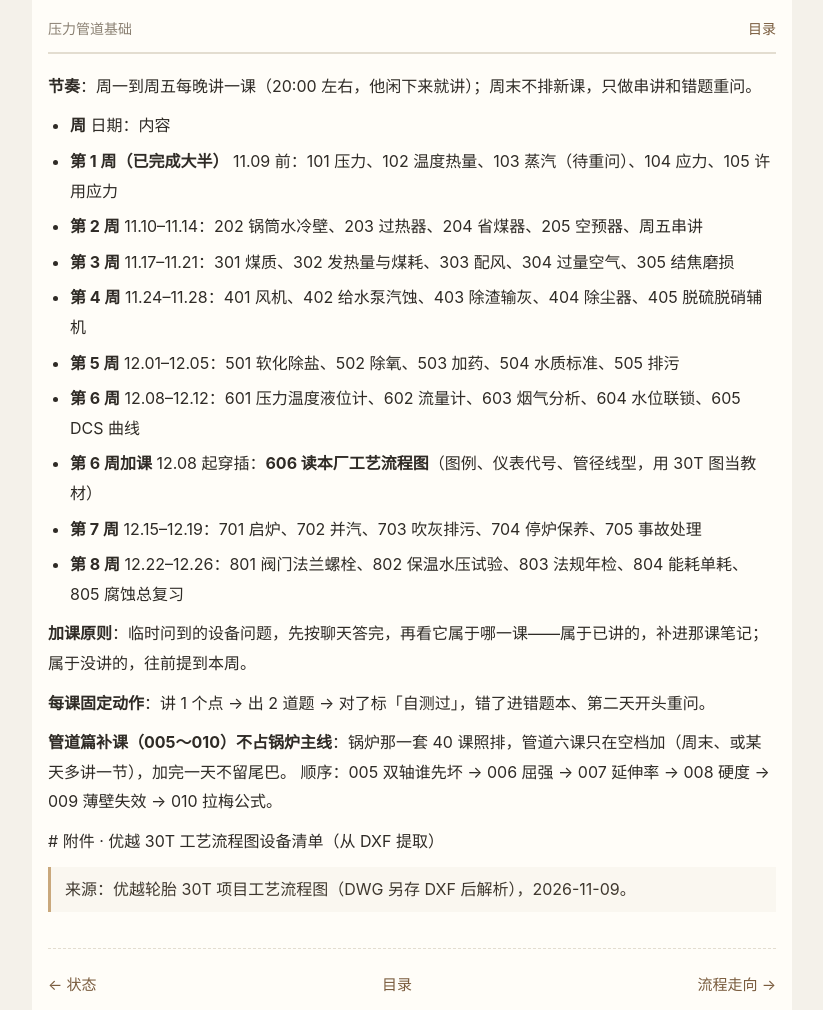
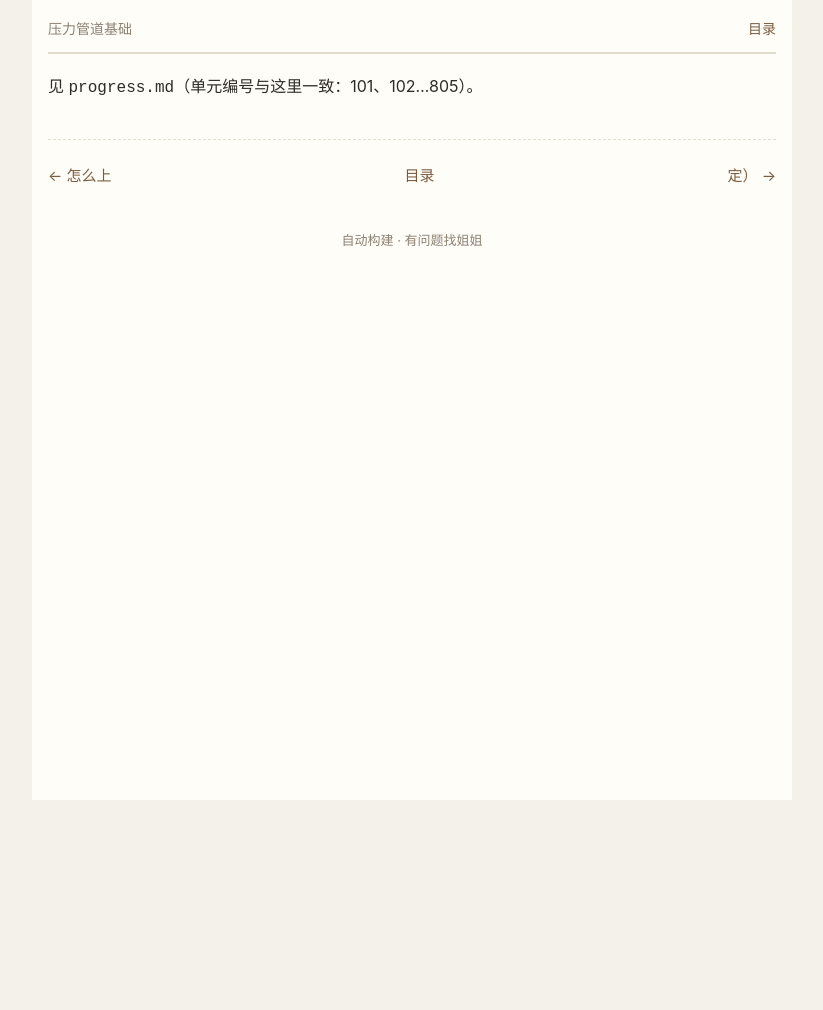
Before and after one commit to sanitiet/note, a plain HTML site: page s44.html in a window 1280 px wide. Shown: the top 1010 px of the page, without its empty margins (228-1051 px from the left). After the commit the page ends 800 px from the top, so only its background shows below. Drawn offline with Linux system fonts and the light colour scheme.

Commit message:
更新 s44.html

```diff
--- a/s44.html
+++ b/s44.html
@@ -1,14 +1,8 @@
 <!DOCTYPE html><html lang="zh-CN"><head><meta charset="utf-8">
 <meta name="viewport" content="width=device-width,initial-scale=1">
-<title>排课（2026-11-09 定） · 压力管道基础</title><link rel="stylesheet" href="style.css"></head>
+<title>状态 · 压力管道基础</title><link rel="stylesheet" href="style.css"></head>
 <body><div class="wrap">
 <div class="top"><span>压力管道基础</span><a href="index.html">目录</a></div>
-<p><b>节奏</b>：周一到周五每晚讲一课（20:00 左右，他闲下来就讲）；周末不排新课，只做串讲和错题重问。</p>
-<ul><li><b>周</b> 日期：内容</li><li><b>第 1 周（已完成大半）</b> 11.09 前：101 压力、102 温度热量、103 蒸汽（待重问）、104 应力、105 许用应力</li><li><b>第 2 周</b> 11.10–11.14：202 锅筒水冷壁、203 过热器、204 省煤器、205 空预器、周五串讲</li><li><b>第 3 周</b> 11.17–11.21：301 煤质、302 发热量与煤耗、303 配风、304 过量空气、305 结焦磨损</li><li><b>第 4 周</b> 11.24–11.28：401 风机、402 给水泵汽蚀、403 除渣输灰、404 除尘器、405 脱硫脱硝辅机</li><li><b>第 5 周</b> 12.01–12.05：501 软化除盐、502 除氧、503 加药、504 水质标准、505 排污</li><li><b>第 6 周</b> 12.08–12.12：601 压力温度液位计、602 流量计、603 烟气分析、604 水位联锁、605 DCS 曲线</li><li><b>第 6 周加课</b> 12.08 起穿插：<b>606 读本厂工艺流程图</b>（图例、仪表代号、管径线型，用 30T 图当教材）</li><li><b>第 7 周</b> 12.15–12.19：701 启炉、702 并汽、703 吹灰排污、704 停炉保养、705 事故处理</li><li><b>第 8 周</b> 12.22–12.26：801 阀门法兰螺栓、802 保温水压试验、803 法规年检、804 能耗单耗、805 腐蚀总复习</li></ul>
-<p><b>加课原则</b>：临时问到的设备问题，先按聊天答完，再看它属于哪一课——属于已讲的，补进那课笔记；属于没讲的，往前提到本周。</p>
-<p><b>每课固定动作</b>：讲 1 个点 → 出 2 道题 → 对了标「自测过」，错了进错题本、第二天开头重问。</p>
-<p><b>管道篇补课（005～010）不占锅炉主线</b>：锅炉那一套 40 课照排，管道六课只在空档加（周末、或某天多讲一节），加完一天不留尾巴。 顺序：005 双轴谁先坏 → 006 屈强 → 007 延伸率 → 008 硬度 → 009 薄壁失效 → 010 拉梅公式。</p>
-<p># 附件 · 优越 30T 工艺流程图设备清单（从 DXF 提取）</p>
-<blockquote>来源：优越轮胎 30T 项目工艺流程图（DWG 另存 DXF 后解析），2026-11-09。</blockquote>
-<div class="nav"><a href="s43.html">← 状态</a><a href="index.html">目录</a><a href="s45.html">流程走向 →</a></div>
+<p>见 <code>progress.md</code>（单元编号与这里一致：101、102…805）。</p>
+<div class="nav"><a href="s43.html">← 怎么上</a><a href="index.html">目录</a><a href="s45.html">定） →</a></div>
 <footer>自动构建 · 有问题找姐姐</footer></div></body></html>
```
